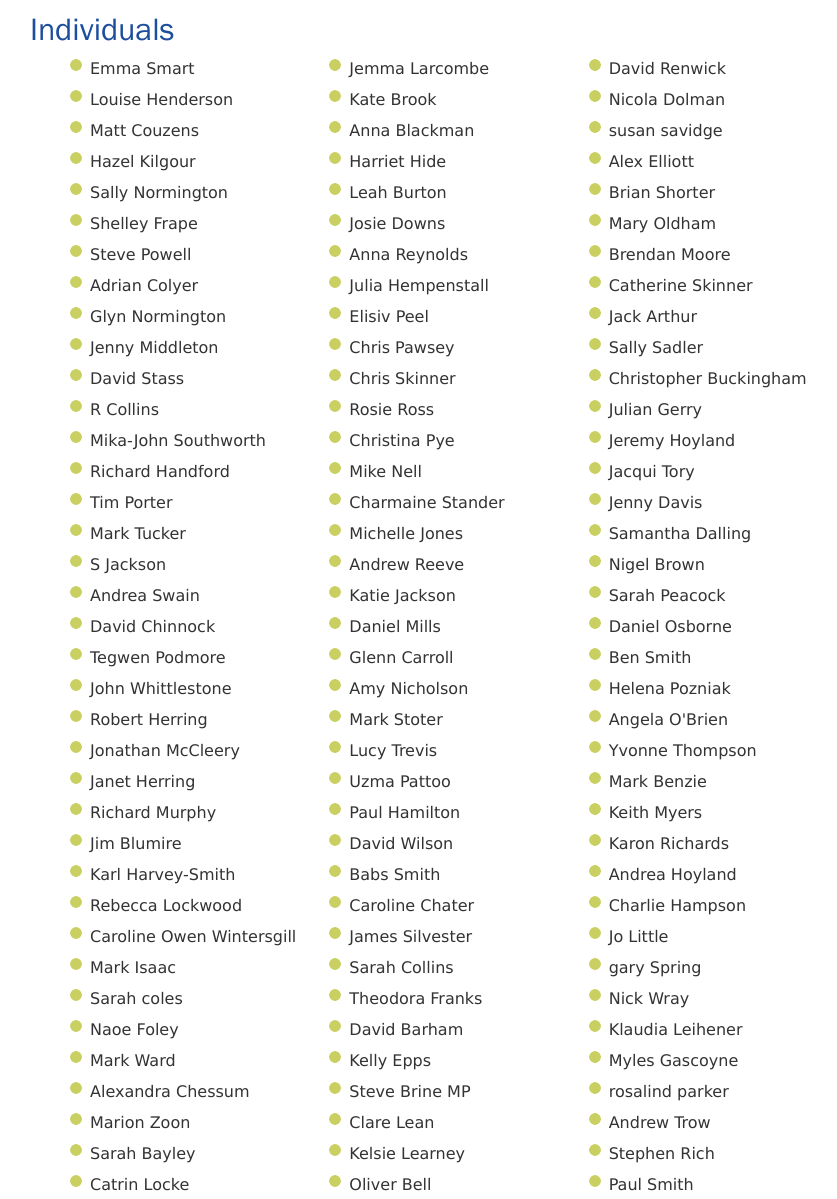
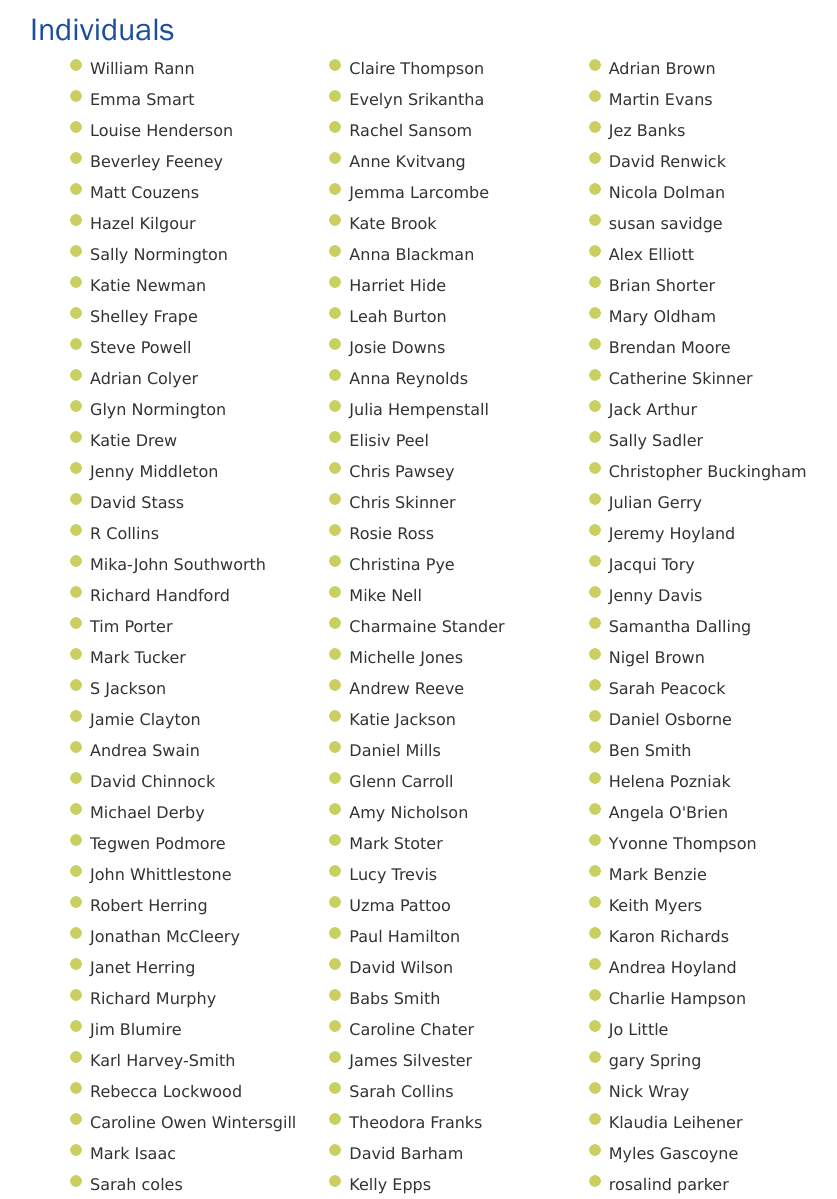
Before and after one commit to winchestercyclingcharter/winchestercyclingcharter.github.io, a Jekyll site: the page built from supporters.md, in a window 1280 px wide and 1400 px high, scrolled down 7799 px. Shown: the part 201-1400 px from the top of the window, without its empty margins (211-1048 px from the left). Built offline with Jekyll 4.4.1, drawn with Linux system fonts in a browser that asks for light colours; nearby versions of some CDN libraries; some of the changed text lies outside the part shown.

Commit message:
Update people.yml

```diff
--- a/_data/people.yml
+++ b/_data/people.yml
@@ -524,7 +524,6 @@
 - { lastname: Varde, firstname: Andrew, dt: 20210728-111910-559487 }
 - { lastname: Nixon, firstname: Patrick, dt: 20210728-145204-571905 }
 - { lastname: Huddart, firstname: Philip, dt: 20210806-181622-239960 }
-- { lastname: Baker, firstname: Rachael, dt: 20210807-180412-531466 }
 - { lastname: Todd, firstname: Peter, dt: 20210807-170743-922254 }
 - { lastname: Young, firstname: Patrick, dt: 20210807-222258-493217 }
 - { lastname: Thomas, firstname: Hywel, dt: 20210810-090243-169695 }
@@ -720,3 +719,9 @@
 - { lastname: Henderson, firstname: Louise, dt: 20211022-194445-374235 }
 - { lastname: Smart, firstname: Emma, dt: 20211022-231011-415931 }
 - { lastname: Baker, firstname: Rachael , dt: 20211017-145156-049021 }
+- { lastname: Clayton, firstname: Jamie, dt: 20211019-213614-380703 }
+- { lastname: Derby, firstname: Michael, dt: 20211019-092516-053602 }
+- { lastname: Drew, firstname: Katie , dt: 20211021-152618-206039 }
+- { lastname: Rann, firstname: William, dt: 20211023-094812-514461 }
+- { lastname: Feeney, firstname: Beverley, dt: 20211022-174431-248571 }
+- { lastname: Newman, firstname: Katie, dt: 20211022-065443-223870 }
```
